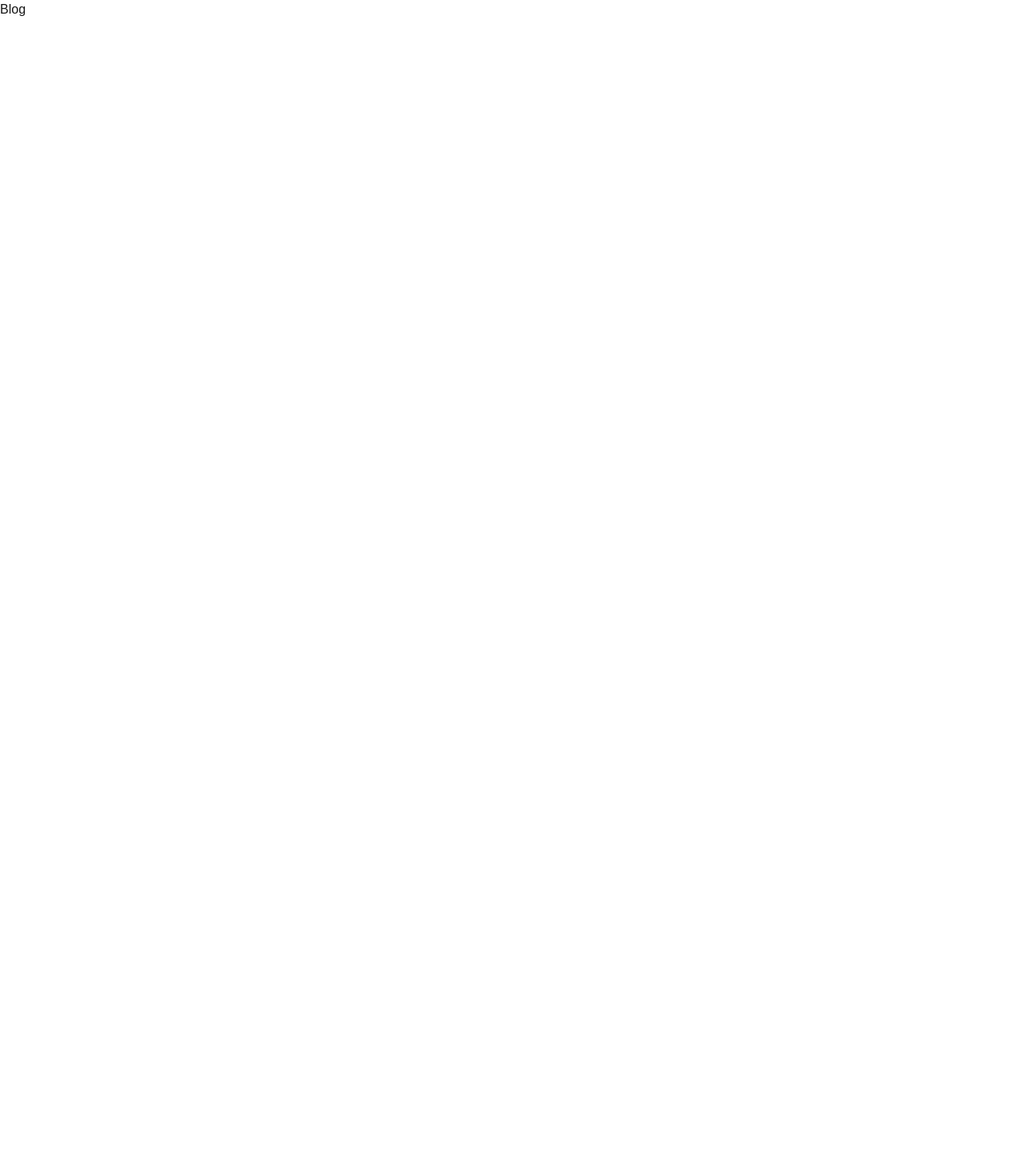
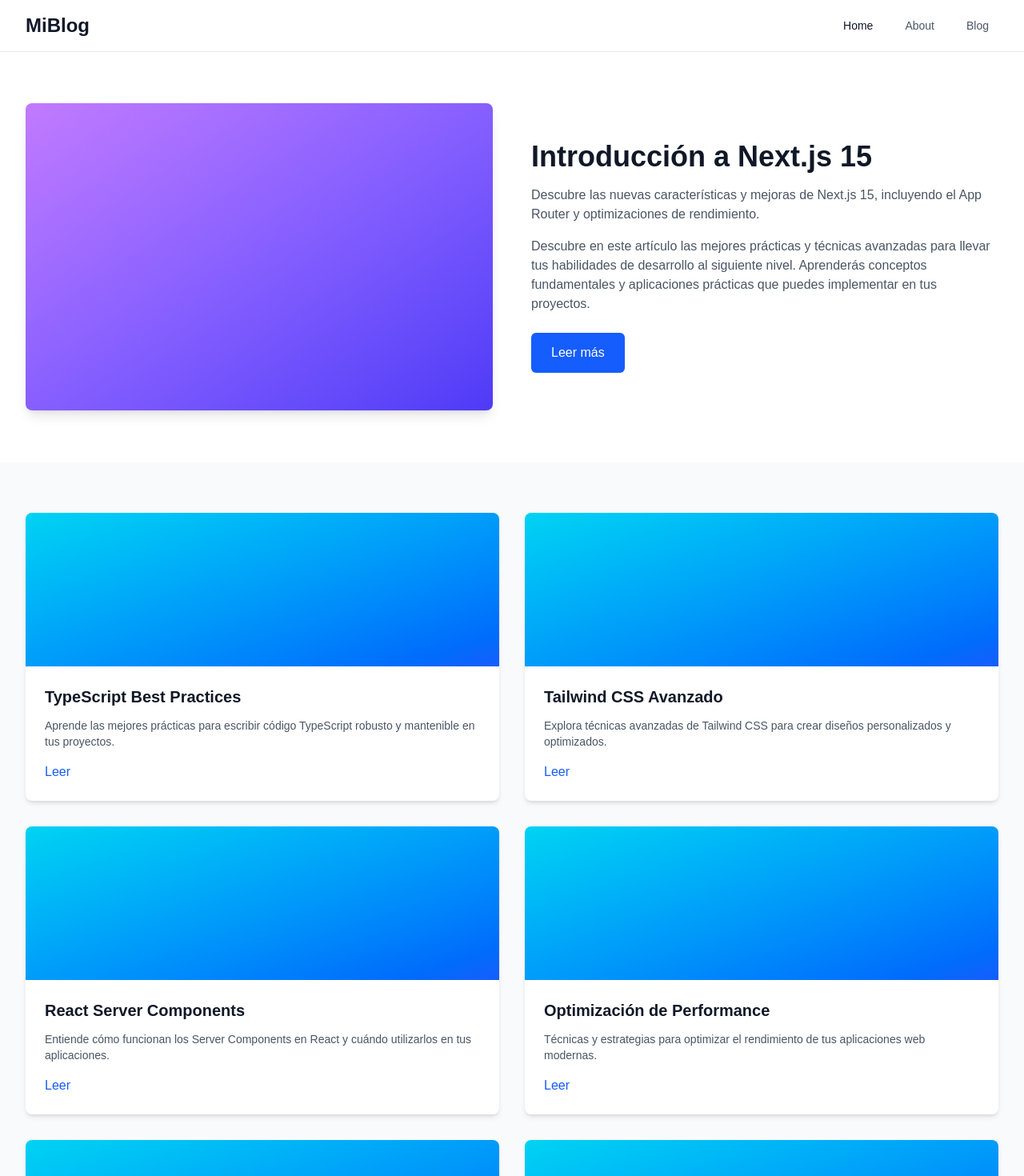
Before and after one commit to raptor-cmd/portfolio, a Next.js app: page /blog in a window 1280 px wide. Shown: the top 1470 px of the page at 80% size. Before the commit the page ends 800 px from the top, so only its background shows below. Built offline with nearby package versions, Linux system fonts and the light colour scheme.

Commit message:
feat: Blog

```diff
--- a/app/blog/page.tsx
+++ b/app/blog/page.tsx
@@ -1,7 +1,67 @@
+import Header from '@/components/Header';
+import Footer from '@/components/Footer';
+import BlogHero from '@/components/BlogHero';
+import BlogGrid from '@/components/BlogGrid';
+import type { BlogPost } from '@/types/blog';
+
+const mockPosts: BlogPost[] = [
+  {
+    id: '1',
+    title: 'Introducción a Next.js 15',
+    summary: 'Descubre las nuevas características y mejoras de Next.js 15, incluyendo el App Router y optimizaciones de rendimiento.',
+    content: 'Contenido completo del post sobre Next.js 15...',
+    featured: true
+  },
+  {
+    id: '2',
+    title: 'TypeScript Best Practices',
+    summary: 'Aprende las mejores prácticas para escribir código TypeScript robusto y mantenible en tus proyectos.',
+    content: 'Contenido completo sobre TypeScript...'
+  },
+  {
+    id: '3',
+    title: 'Tailwind CSS Avanzado',
+    summary: 'Explora técnicas avanzadas de Tailwind CSS para crear diseños personalizados y optimizados.',
+    content: 'Contenido completo sobre Tailwind CSS...'
+  },
+  {
+    id: '4',
+    title: 'React Server Components',
+    summary: 'Entiende cómo funcionan los Server Components en React y cuándo utilizarlos en tus aplicaciones.',
+    content: 'Contenido completo sobre React Server Components...'
+  },
+  {
+    id: '5',
+    title: 'Optimización de Performance',
+    summary: 'Técnicas y estrategias para optimizar el rendimiento de tus aplicaciones web modernas.',
+    content: 'Contenido completo sobre optimización...'
+  },
+  {
+    id: '6',
+    title: 'Testing en React',
+    summary: 'Guía completa para implementar pruebas efectivas en tus aplicaciones React con Jest y Testing Library.',
+    content: 'Contenido completo sobre testing...'
+  },
+  {
+    id: '7',
+    title: 'State Management con Zustand',
+    summary: 'Aprende a gestionar el estado de tus aplicaciones React de forma sencilla con Zustand.',
+    content: 'Contenido completo sobre Zustand...'
+  }
+];
+
 export default function Blog() {
+  const featuredPost = mockPosts.find(post => post.featured) || mockPosts[0];
+  const gridPosts = mockPosts.filter(post => post.id !== featuredPost.id).slice(0, 6);
+
   return (
-    <div>
-      <h1>Blog</h1>
+    <div className="min-h-screen flex flex-col">
+      <Header />
+      <main className="grow">
+        <BlogHero post={featuredPost} />
+        <BlogGrid posts={gridPosts} />
+      </main>
+      <Footer />
     </div>
   );
 }
--- a/components/AboutSection.tsx
+++ b/components/AboutSection.tsx
@@ -6,7 +6,7 @@
       <div className="max-w-7xl mx-auto px-4 sm:px-6 lg:px-8">
         <div className="grid grid-cols-1 lg:grid-cols-2 gap-12 items-center">
           <div className="order-2 lg:order-1">
-            <div className="w-full h-96 bg-linear-to-br from-green-400 to-blue-600 rounded-lg shadow-lg"></div>
+            <div className="w-full h-96 bg-linear-to-br from-green-400 to-blue-600 rounded-lg shadow-lg transition-transform duration-300 hover:scale-105"></div>
           </div>
           <div className="order-1 lg:order-2">
             <h2 className="text-3xl font-bold text-gray-900 mb-4">About me</h2>
--- /dev/null
+++ b/components/BlogGrid.tsx
@@ -0,0 +1,36 @@
+import Link from 'next/link';
+import type { BlogPost } from '@/types/blog';
+
+interface BlogGridProps {
+  posts: BlogPost[];
+}
+
+export default function BlogGrid({ posts }: BlogGridProps) {
+  return (
+    <section className="py-16 bg-gray-50">
+      <div className="max-w-7xl mx-auto px-4 sm:px-6 lg:px-8">
+        <div className="grid grid-cols-1 md:grid-cols-2 lg:grid-cols-2 gap-8">
+          {posts.map((post) => (
+            <div key={post.id} className="bg-white rounded-lg shadow-md overflow-hidden">
+              <div className="w-full h-48 bg-linear-to-br from-cyan-400 to-blue-600 transition-transform duration-300 hover:scale-105"></div>
+              <div className="p-6">
+                <h3 className="text-xl font-semibold text-gray-900 mb-3">
+                  {post.title}
+                </h3>
+                <p className="text-gray-600 text-sm mb-4 line-clamp-3">
+                  {post.summary}
+                </p>
+                <Link
+                  href={`/blog/${post.id}`}
+                  className="inline-flex items-center text-blue-600 hover:text-blue-700 font-medium"
+                >
+                  Leer
+                </Link>
+              </div>
+            </div>
+          ))}
+        </div>
+      </div>
+    </section>
+  );
+}
--- /dev/null
+++ b/components/BlogHero.tsx
@@ -0,0 +1,38 @@
+import Link from 'next/link';
+import type { BlogPost } from '@/types/blog';
+
+interface BlogHeroProps {
+  post: BlogPost;
+}
+
+export default function BlogHero({ post }: BlogHeroProps) {
+  return (
+    <section className="py-16 bg-white">
+      <div className="max-w-7xl mx-auto px-4 sm:px-6 lg:px-8">
+        <div className="grid grid-cols-1 lg:grid-cols-2 gap-12 items-center">
+          <div className="order-1 lg:order-1">
+            <div className="w-full h-96 bg-linear-to-br from-purple-400 to-indigo-600 rounded-lg shadow-lg transition-transform duration-300 hover:scale-105"></div>
+          </div>
+          <div className="order-2 lg:order-2">
+            <h1 className="text-4xl font-bold text-gray-900 mb-4">{post.title}</h1>
+            <div className="space-y-4 text-gray-600 mb-6">
+              <p>{post.summary}</p>
+              <p>
+                Descubre en este artículo las mejores prácticas y técnicas avanzadas
+                para llevar tus habilidades de desarrollo al siguiente nivel.
+                Aprenderás conceptos fundamentales y aplicaciones prácticas que
+                puedes implementar en tus proyectos.
+              </p>
+            </div>
+            <Link
+              href={`/blog/${post.id}`}
+              className="inline-flex items-center px-6 py-3 border border-transparent text-base font-medium rounded-md text-white bg-blue-600 hover:bg-blue-700 transition-colors"
+            >
+              Leer más
+            </Link>
+          </div>
+        </div>
+      </div>
+    </section>
+  );
+}
--- a/components/BlogSection.tsx
+++ b/components/BlogSection.tsx
@@ -42,7 +42,7 @@
         <div className="grid grid-cols-1 lg:grid-cols-2 gap-12">
           {/* Artículo destacado */}
           <div className="bg-white rounded-lg shadow-lg overflow-hidden">
-            <div className="w-full h-48 bg-linear-to-br from-blue-400 to-purple-600"></div>
+            <div className="w-full h-48 bg-linear-to-br from-blue-400 to-purple-600 transition-transform duration-300 hover:scale-105"></div>
             <div className="p-6">
               <h3 className="text-xl font-bold text-gray-900 mb-3">
                 {featuredPost.title}
@@ -63,7 +63,7 @@
           <div className="space-y-6">
             {regularPosts.map((post) => (
               <div key={post.id} className="bg-white rounded-lg shadow-md overflow-hidden flex flex-col sm:flex-row">
-                <div className="w-full sm:w-32 h-32 bg-linear-to-br from-indigo-400 to-pink-600"></div>
+                <div className="w-full sm:w-32 h-32 bg-linear-to-br from-indigo-400 to-pink-600 transition-transform duration-300 hover:scale-105"></div>
                 <div className="p-4 flex-1">
                   <h3 className="text-lg font-semibold text-gray-900 mb-2">
                     {post.title}
```
